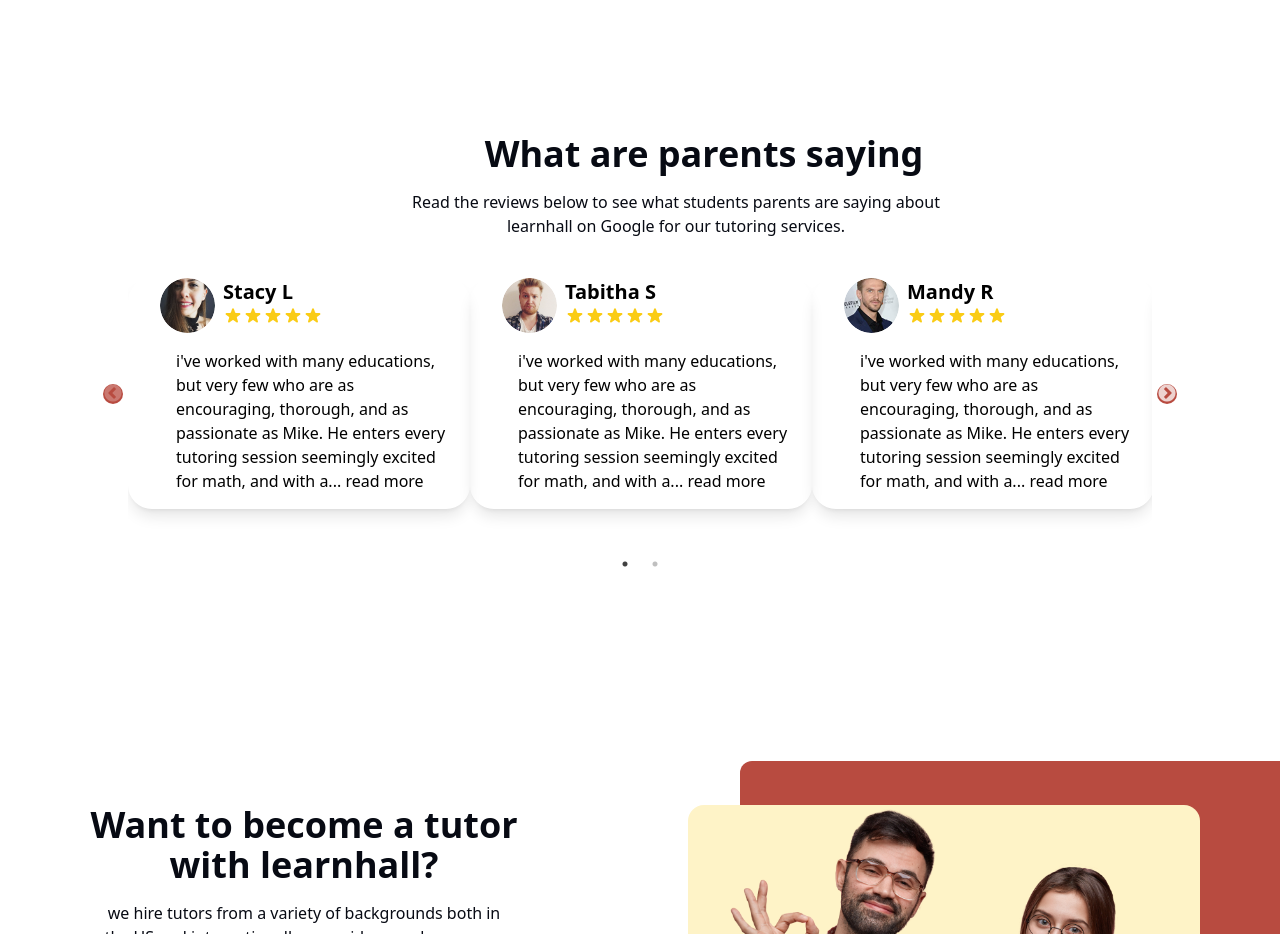
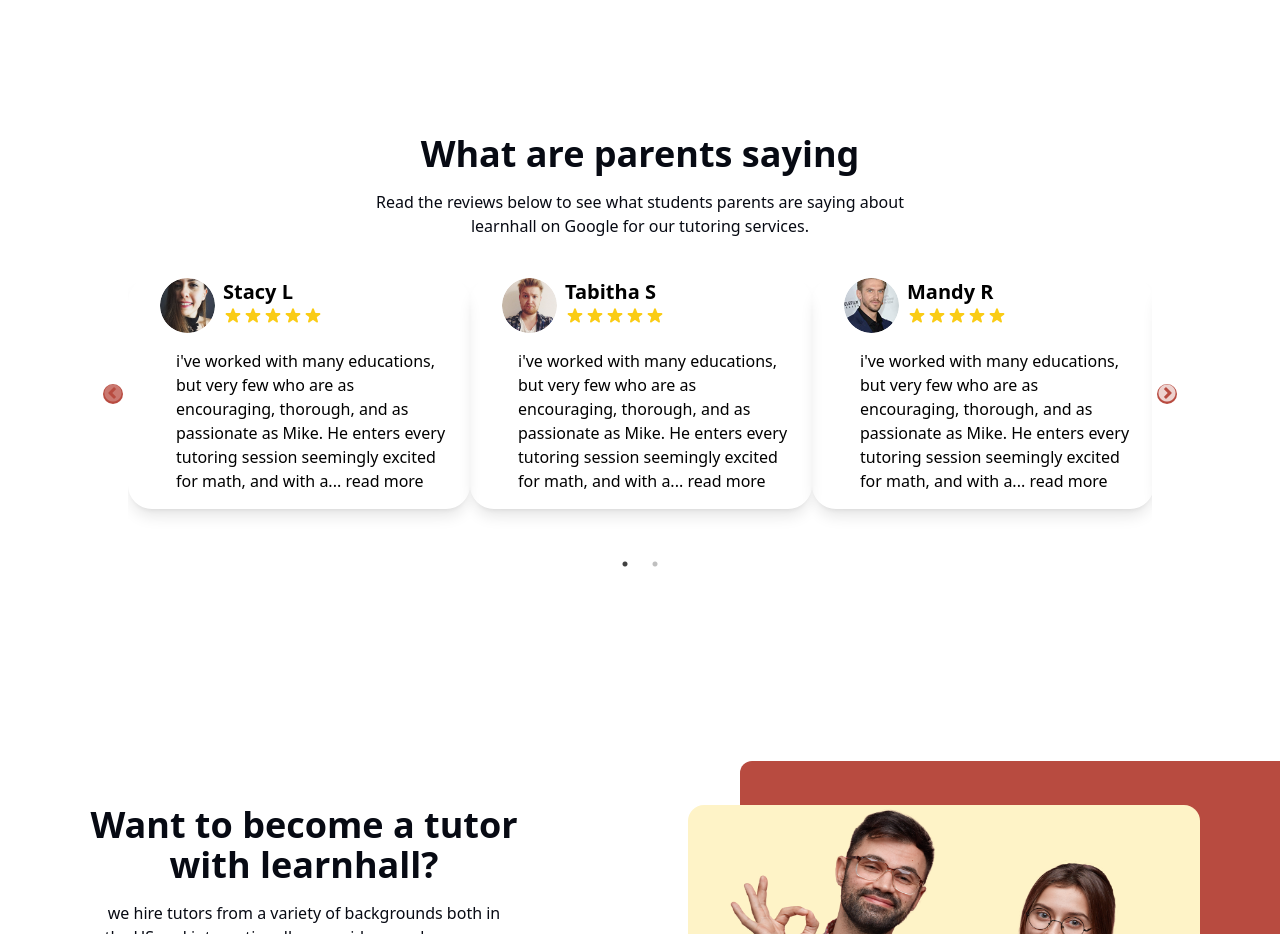
Before and after one commit to steeve7/Learnhall, a Next.js app: page / in a window 1280 px wide. Shown: the part 2180-3114 px from the top of the page. Built offline with nearby package versions, Linux system fonts and the light colour scheme.

Commit message:
initial commit

```diff
--- a/src/components/Sections/Recommendation/index.js
+++ b/src/components/Sections/Recommendation/index.js
@@ -105,11 +105,11 @@ export default function index() {
   // SwiperCore.use([Autoplay]);
   return (
     <section className="md:mt-72 mt-20">
-      <div className="md:w-[50%] text-center items-center md:ml-96">
-        <h1 className="text-[#070A13] md:text-4xl text-2xl font-semibold">
+      <div className="md:w-[50%] text-center items-center md:ml-80 w-full">
+        <h1 className="text-[#070A13] md:text-4xl text-2xl font-semibold text-center">
           What are parents saying
         </h1>
-        <p className="text-[#070A13] mt-4 md:max-w-[36.5rem]">
+        <p className="text-[#070A13] mt-4 text-center px-6">
           Read the reviews below to see what students parents are saying about
           learnhall on Google for our tutoring services.
         </p>
--- a/src/components/Sections/Tutor/index.js
+++ b/src/components/Sections/Tutor/index.js
@@ -4,7 +4,7 @@ import Tutor from './assest/Tutor and student 1.png'
 
 function index() {
   return (
-    <section className='w-full md:mt-[200px] mt-[90px] flex justify-center flex-row'>
+    <section className='w-full md:mt-[200px] mt-[70px] flex justify-center flex-row'>
        <div className='md:w-[35%] text-center absolute md:left-20 md:mt-14'>
         <h2 className='text-[#070A13] md:text-4xl text-2xl font-semibold'>Want to become a tutor with learnhall?</h2>
         <p className="text-[#070A13] mt-4 px-5">we hire tutors from a variety of backgrounds both in the US and internationally. we pride ourselves
@@ -21,7 +21,7 @@ function index() {
             <Image
                 src={Tutor}
                 alt="Tutor image"
-                className='md:w-[40%] bg-amber-100 absolute w-full md:ml-20 md:right-20 md:mt-14 mt-[350px] rounded-2xl'
+                className='md:w-[40%] bg-amber-100 absolute w-full md:ml-20 md:right-20 md:mt-14 md:h-96 h-[280px] mt-[420px] rounded-2xl'
             />
     </section>
   )
```
